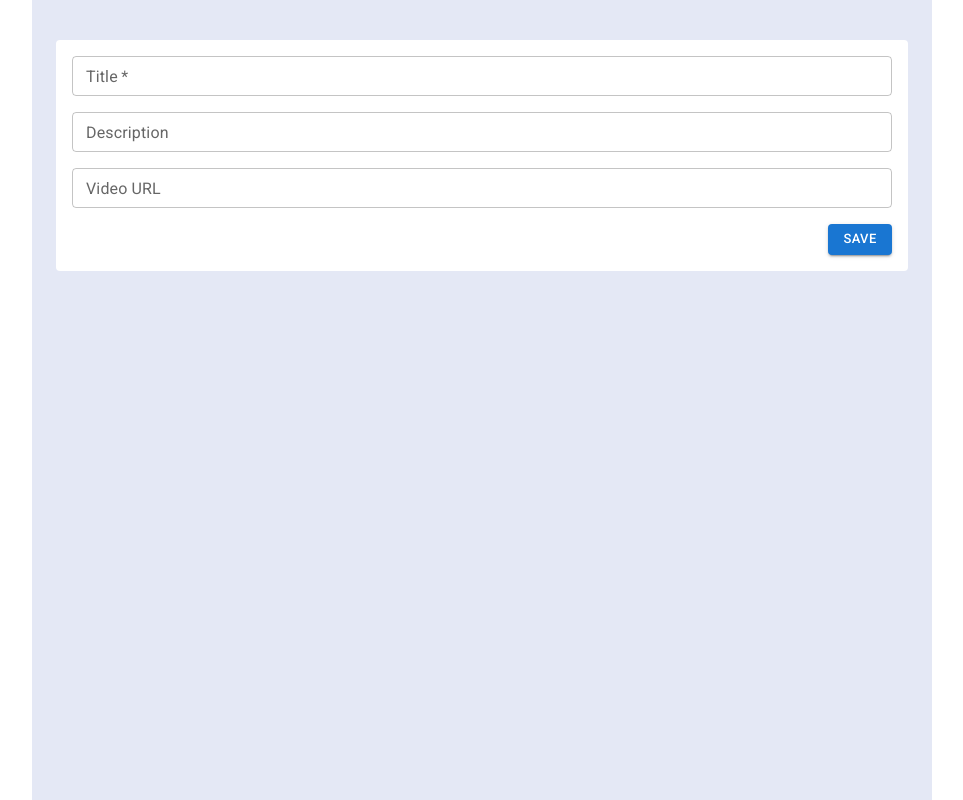
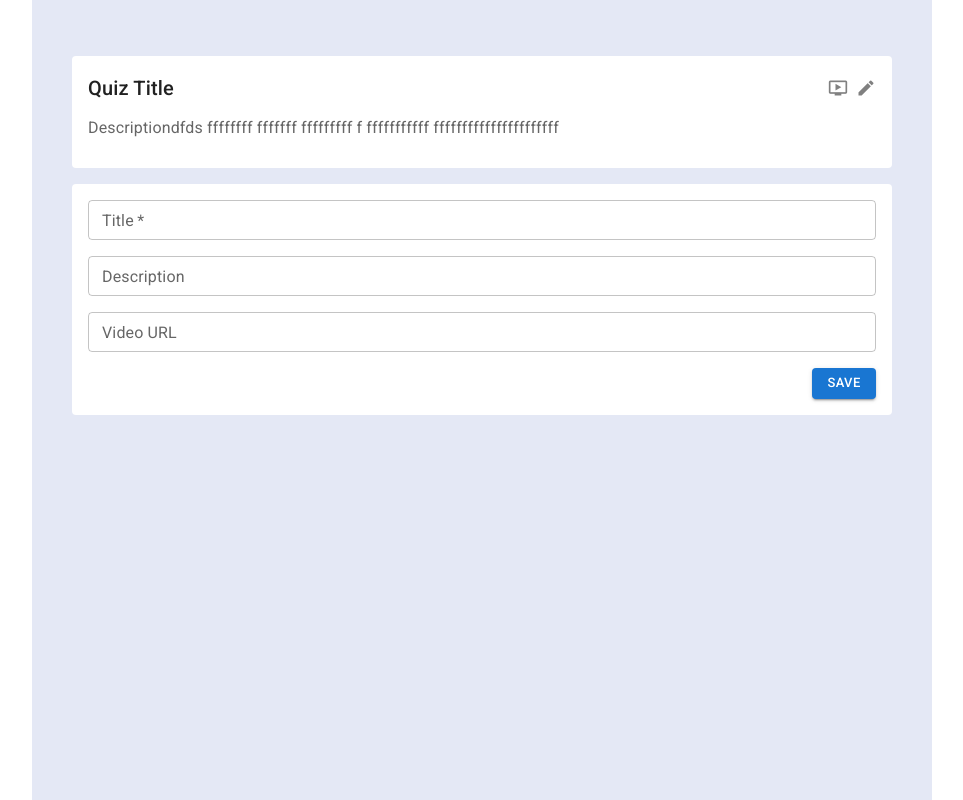
Before and after one commit to amrfekryy/quiz-builder-task, a React (Create React App) app: page / in a window 1280 px wide. Shown: the whole page, without its empty margins (158-1121 px from the left). Built offline with nearby package versions, Linux system fonts and the light colour scheme.

Commit message:
update quiz card

```diff
--- a/src/App.js
+++ b/src/App.js
@@ -3,7 +3,7 @@ import {
   CssBaseline,
   Container
 } from '@mui/material'
-// import QuizCard from 'components/QuizCard/QuizCard'
+import QuizCard from 'components/QuizCard/QuizCard'
 import QuizForm from 'components/QuizForm/QuizForm'
 import store from 'store'
 import { Provider } from 'react-redux'
@@ -13,6 +13,7 @@ function App() {
     <Provider store={store}>
       <CssBaseline />
       <Container maxWidth="md" sx={{ py: 5, bgcolor: '#E4E8F5', height: '100vh' }}>
+        <QuizCard />
         <QuizForm />
       </Container>
     </Provider>
--- a/src/components/QuizCard/QuizCard.jsx
+++ b/src/components/QuizCard/QuizCard.jsx
@@ -14,11 +14,10 @@ import MyIcon from 'components/MyIcon/MyIcon'
 import { useDispatch } from 'react-redux';
 import * as UIActions from 'store/UI.slice'
 
-export default function QuizCard() {
+export function AddNew() {
   const dispatch = useDispatch()
 
   return (
-    <Stack direction="row" flexWrap="wrap" >
     <Paper elevation={1}
       sx={{
         width: 250, m: 2, bgcolor: 'transparent',
@@ -28,12 +27,16 @@ export default function QuizCard() {
     >
       <Stack sx={{ height: '100%' }} justifyContent="center" alignItems="center">
         <MyIcon icon='add' tooltip="add quiz" fontSize="large" onClick={() => { }} />
+      </Stack>
+    </Paper>
+  )
+}
 
-        </Stack>
+export default function QuizCard({ mini=false }) {
+  const dispatch = useDispatch()
 
-      </Paper>
-      <Card sx={{ width: 250, m: 2 }}>
-        <CardContent>
+  return (
+    <Paper elevation={mini? 1 : 0} sx={{ p: 2, m: 2, ...(mini && {width: 250})}}>
       <Stack direction="row" alignItems="center">
         <Typography variant="h6" component="div">
           Quiz Title
@@ -43,21 +46,12 @@ export default function QuizCard() {
           <MyIcon icon='edit' tooltip="edit quiz" fontSize="small" onClick={() => { }} />
         </Stack>
       </Stack>
-          <Typography sx={{ mt: 1.5 }} color="text.secondary"
-          // variant="body2"
-          // align='center'
-          >
+      <Typography variant="body1" sx={{ my: 1.5 }} color="text.secondary">
         Descriptiondfds ffffffff fffffff fffffffff f fffffffffff ffffffffffffffffffffff
       </Typography>
-          {/* <Typography variant="body2">
-          fkjdsklfjdlkfjdsklfjdsklfjdlskfjlkdsjfldk
-        </Typography> */}
-        </CardContent>
-        <CardActions>
+      {mini && <Typography variant="body2">
         3 questions
-          {/* <Button size="small">Learn More</Button> */}
-        </CardActions>
-      </Card>
-    </Stack>
+      </Typography>}
+    </Paper>
   );
 }
--- a/src/components/QuizForm/QuizForm.jsx
+++ b/src/components/QuizForm/QuizForm.jsx
@@ -28,7 +28,7 @@ function QuizForm() {
   });
 
   return (
-    <Paper elevation={0} sx={{ p: 2 }}>
+    <Paper elevation={0} sx={{ p: 2, m: 2 }}>
       <Stack spacing={2}>
         {
           fields.map(field => {
```
Lines whose indentation alone changed are shown as unchanged.
